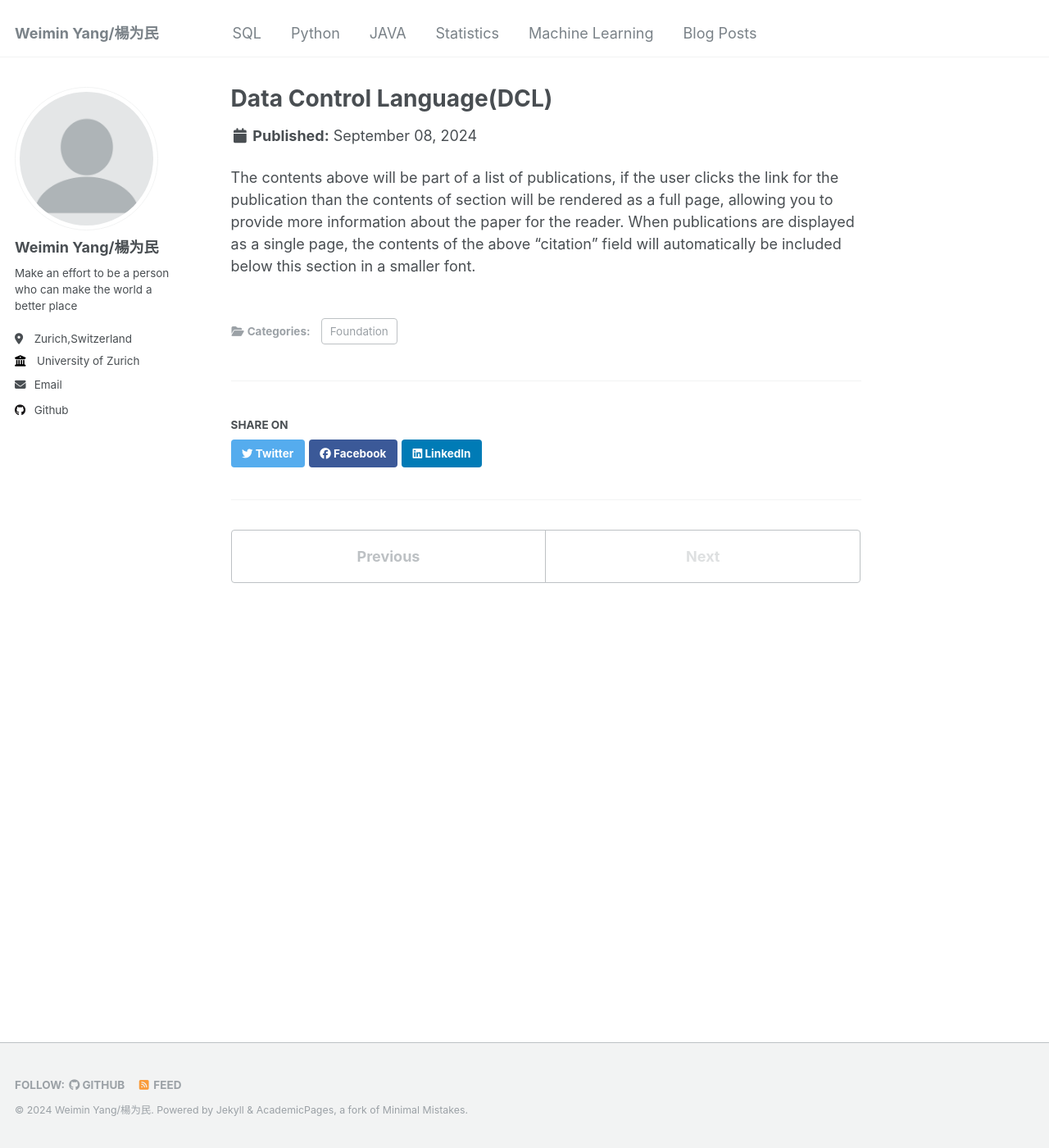
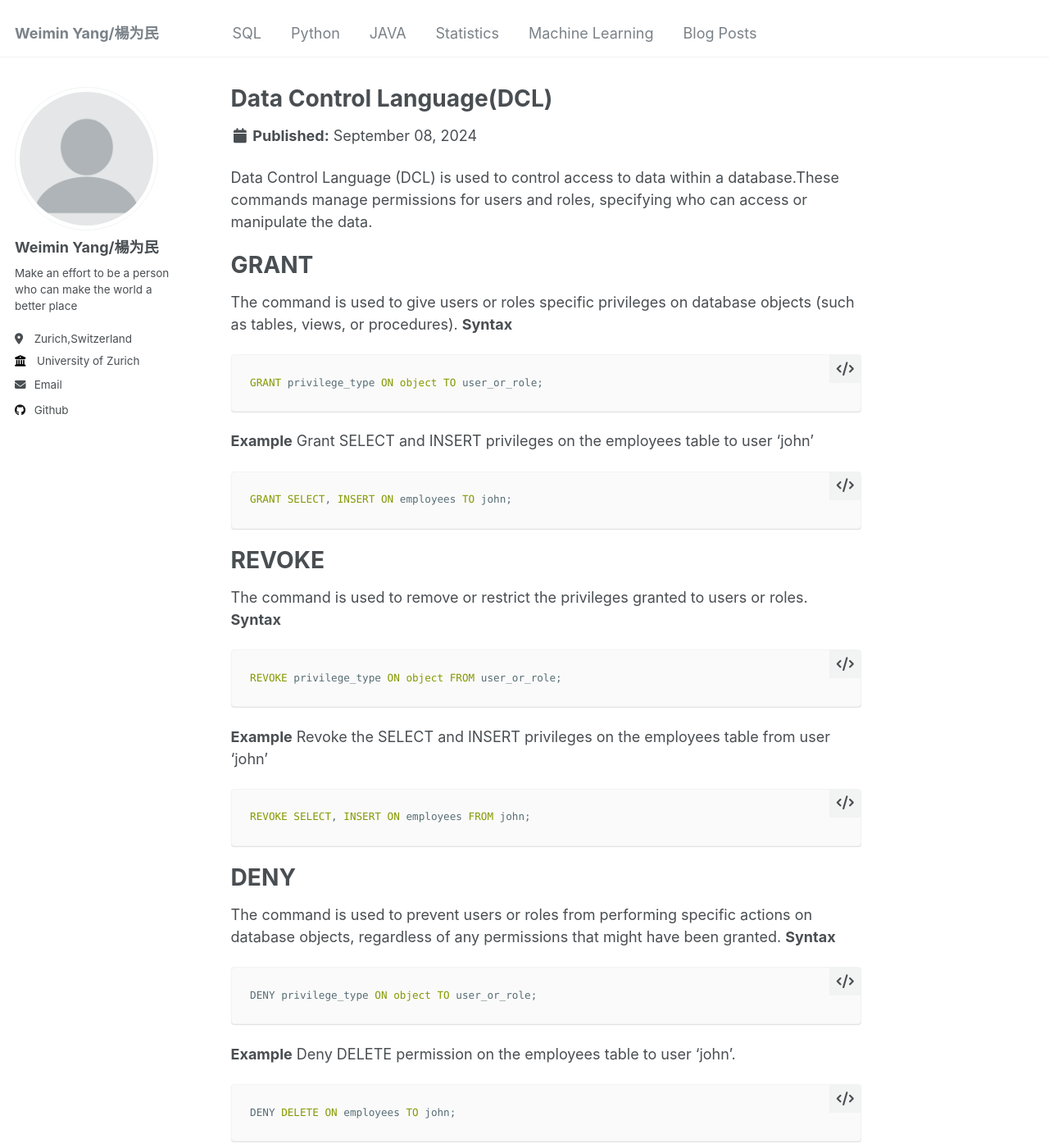
Before and after one commit to weimin3/weimin3.github-io, a Jekyll site: the page built from _SQL/3_DCL.md, in a window 1280 px wide and 1400 px high. Shown: the whole window at 82% size. Built offline with Jekyll 4.4.1, drawn with Linux system fonts in a browser that asks for light colours.

Commit message:
Update 3_DCL.md

````diff
--- a/_SQL/3_DCL.md
+++ b/_SQL/3_DCL.md
@@ -5,10 +5,38 @@ category: Foundation
 permalink: /SQL/DCL
 excerpt: 'Those commands deal with the control of access to data in the database,cluding GRANT,REVOKE,DENY'
 date: 2024-09-08
-# venue: 'Journal 1'
-# slidesurl: 'http://academicpages.github.io/files/slides3.pdf'
-# paperurl: 'http://academicpages.github.io/files/paper3.pdf'
-# citation: 'Your Name, You. (2015). &quot;Paper Title Number 3.&quot; <i>Journal 1</i>. 1(3).'
 ---
-
-The contents above will be part of a list of publications, if the user clicks the link for the publication than the contents of section will be rendered as a full page, allowing you to provide more information about the paper for the reader. When publications are displayed as a single page, the contents of the above "citation" field will automatically be included below this section in a smaller font.
+Data Control Language (DCL) is used to control access to data within a database.These commands manage permissions for users and roles, specifying who can access or manipulate the data.
+# GRANT
+The command is used to give users or roles specific privileges on database objects (such as tables, views, or procedures).
+**Syntax**
+```sql
+GRANT privilege_type ON object TO user_or_role;
+```
+**Example**
+Grant SELECT and INSERT privileges on the employees table to user 'john'
+```sql
+GRANT SELECT, INSERT ON employees TO john;
+```
+# REVOKE
+The command is used to remove or restrict the privileges granted to users or roles.
+**Syntax**
+```sql
+REVOKE privilege_type ON object FROM user_or_role;
+```
+**Example**
+Revoke the SELECT and INSERT privileges on the employees table from user 'john'
+```sql
+REVOKE SELECT, INSERT ON employees FROM john;
+```
+# DENY
+The command is used to prevent users or roles from performing specific actions on database objects, regardless of any permissions that might have been granted.
+**Syntax**
+```sql
+DENY privilege_type ON object TO user_or_role;
+```
+**Example**
+Deny DELETE permission on the employees table to user 'john'.
+```sql
+DENY DELETE ON employees TO john;
+```
````
